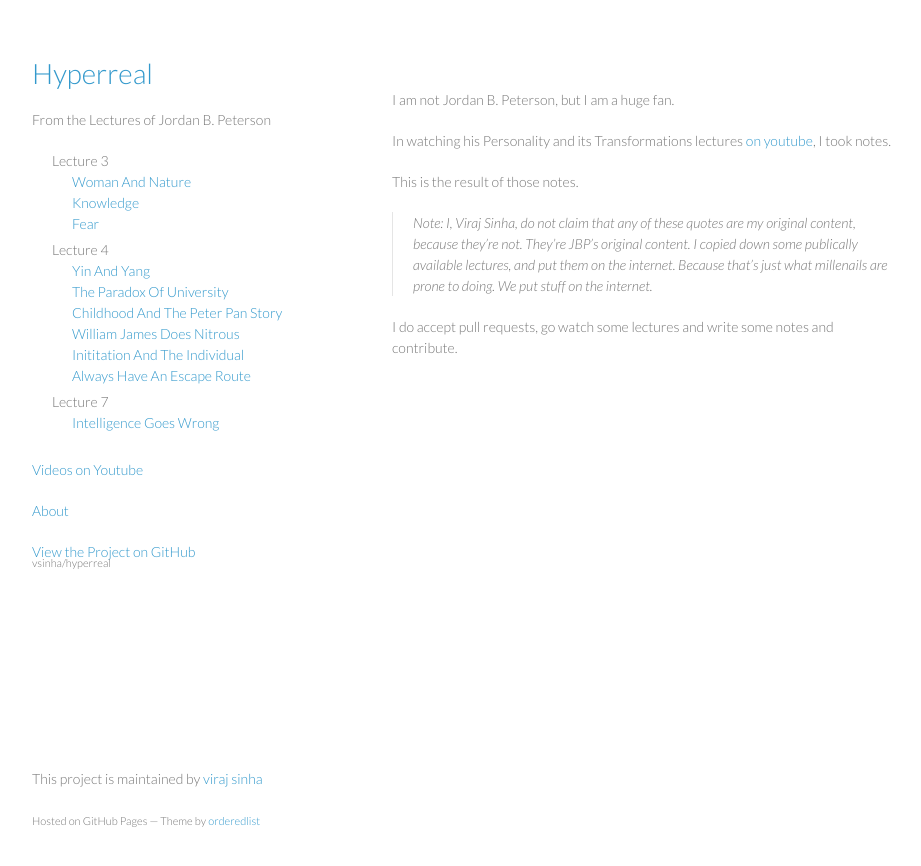
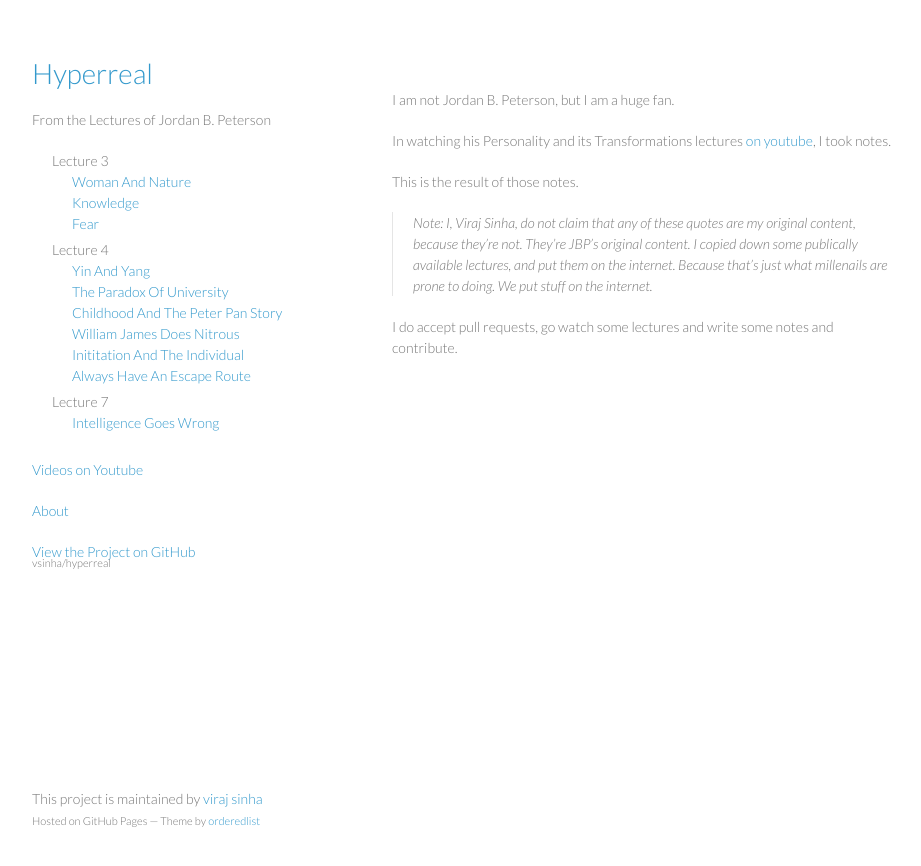
Before and after one commit to vsinha/hyperreal, a Jekyll site: the page built from pages/about.md, in a window 1280 px wide. Shown: the top 866 px of the page, without its empty margins (178-1099 px from the left). Built offline with Jekyll 4.4.1, drawn with Linux system fonts in a browser that asks for light colours.

```diff
--- a/_includes/footer.html
+++ b/_includes/footer.html
@@ -1,4 +1,5 @@
 <footer>
-  <p>This project is maintained by <a href="{{ site.author_url }}">{{ site.author_name }}</a></p>
-  <p><small>Hosted on GitHub Pages &mdash; Theme by <a href="https://github.com/orderedlist">orderedlist</a></small></p>
+  <p>This project is maintained by <a href="{{ site.author_url }}">{{ site.author_name }}</a>
+  </br>
+  <small>Hosted on GitHub Pages &mdash; Theme by <a href="https://github.com/orderedlist">orderedlist</a></small></p>
 </footer>
```
